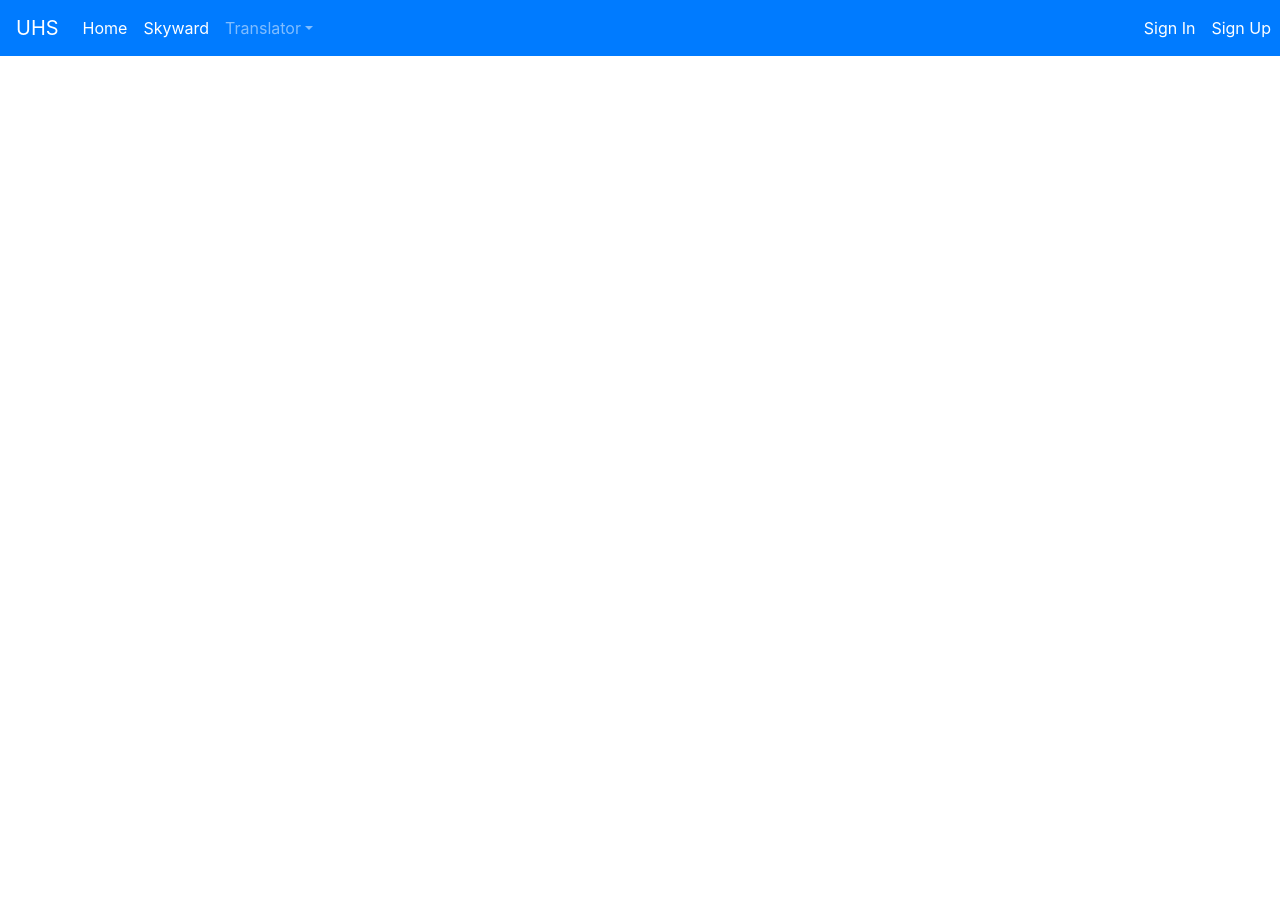
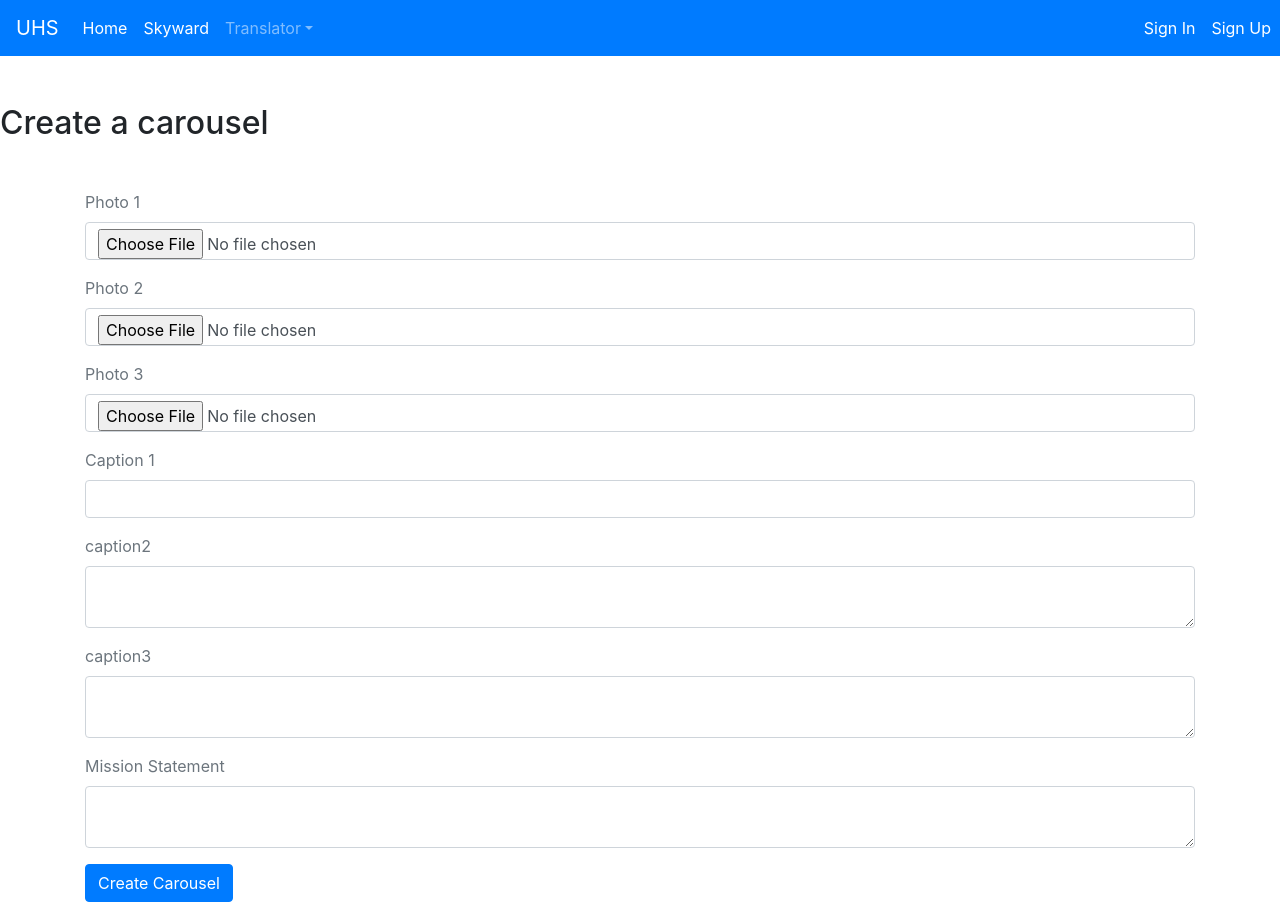
Before and after one commit to tonetone101/uhs-client, a React (Create React App) app: page /new/carousel in a window 1280 px wide. Before the commit the page ends 800 px from the top, so only its background shows below. Built offline with nearby package versions, Linux system fonts and the light colour scheme; the HTML template or start-up script is replaced by a standard one.

Commit message:
can create carousel from frontend

```diff
--- a/src/MainRouter.js
+++ b/src/MainRouter.js
@@ -5,6 +5,8 @@ import Home from './core/Home'
 import Menu from './core/Menu'
 import Signup from './user/SignUp'
 import Signin from './user/SignIn'
+
+import NewCarousel from './carousel/NewCarousel'
 
 
 const MainRouter = () => (
@@ -15,6 +17,8 @@ const MainRouter = () => (
             <Route exact path="/signup" component={Signup}></Route>
             <Route exact path="/signin" component={Signin}></Route>
 
+            <Route exact path="/new/carousel" component={NewCarousel}></Route>
+
         </Switch>
     </div>
 )
--- /dev/null
+++ b/src/carousel/NewCarousel.js
@@ -0,0 +1,200 @@
+import React, { Component } from "react";
+import { isAuthenticated } from "../auth";
+import { create } from "./apiCarousel";
+import { Redirect } from "react-router-dom";
+
+class NewCarousel extends Component {
+    constructor() {
+        super();
+        this.state = {
+            caption1: "",
+            caption2: "",
+            caption3: "",
+            missionStatement: "",
+            photo1: "",
+            photo2: "",
+            photo3: "",
+            error: "",
+            user: {},
+            fileSize: 0,
+            loading: false,
+            redirectToHome: false
+        };
+    }
+
+    componentDidMount() {
+        this.carouselData = new FormData();
+        this.setState({ user: isAuthenticated().user });
+    }
+
+    isValid = () => {
+        const { caption1, caption2, caption3, fileSize } = this.state;
+        if (fileSize > 1000000) {
+            this.setState({
+                error: "File size should be less than 100kb",
+                loading: false
+            });
+            return false;
+        }
+        return true;
+    };
+
+    handleChange = name => event => {
+        this.setState({ error: "" });
+        const value =
+            name === "photo" ? event.target.files[0] : event.target.value;
+
+        const fileSize = name === "photo" ? event.target.files[0].size : 0;
+        this.carouselData.set(name, value);
+        this.setState({ [name]: value, fileSize });
+    };
+
+    clickSubmit = event => {
+        event.preventDefault();
+        this.setState({ loading: true });
+
+        if (this.isValid()) {
+            const userId = isAuthenticated().user._id;
+            const token = isAuthenticated().token;
+
+            create(userId, token, this.carouselData).then(data => {
+                if (data.error) this.setState({ error: data.error });
+                else {
+                    this.setState({
+                        loading: false,
+                        caption1: "",
+                        caption2: "",
+                        caption3:"",
+                        missionStatement:"",
+                        redirectToHome: true
+                    });
+                }
+            });
+        }
+    };
+
+    newCarouselForm = (caption1, caption2, caption3, missionStatement) => (
+        <form className='container'>
+            <div className="form-group">
+                <label className="text-muted">Photo 1</label>
+                <input
+                    onChange={this.handleChange("photo1")}
+                    type="file"
+                    accept=".xlsx, .xls, image/*, .doc, .docx,.ppt, .pptx, .txt, .pdf"
+                    className="form-control"
+                />
+            </div>
+
+            <div className="form-group">
+                <label className="text-muted">Photo 2</label>
+                <input
+                    onChange={this.handleChange("photo2")}
+                    type="file"
+                    accept=".xlsx, .xls, image/*, .doc, .docx,.ppt, .pptx, .txt, .pdf"
+                    className="form-control"
+                />
+            </div>
+
+            <div className="form-group">
+                <label className="text-muted">Photo 3</label>
+                <input
+                    onChange={this.handleChange("photo3")}
+                    type="file"
+                    accept=".xlsx, .xls, image/*, .doc, .docx,.ppt, .pptx, .txt, .pdf"
+                    className="form-control"
+                />
+            </div>
+
+            <div className="form-group">
+                <label className="text-muted">Caption 1</label>
+                <input
+                    onChange={this.handleChange("caption1")}
+                    type="text"
+                    className="form-control"
+                    value={caption1}
+                />
+            </div>
+
+            <div className="form-group">
+                <label className="text-muted">caption2</label>
+                <textarea
+                    onChange={this.handleChange("caption2")}
+                    type="text"
+                    className="form-control"
+                    value={caption2}
+                />
+            </div>
+
+            <div className="form-group">
+                <label className="text-muted">caption3</label>
+                <textarea
+                    onChange={this.handleChange("caption3")}
+                    type="text"
+                    className="form-control"
+                    value={caption3}
+                />
+            </div>
+
+
+            <div className="form-group">
+                <label className="text-muted">Mission Statement</label>
+                <textarea
+                    onChange={this.handleChange("missionStatement")}
+                    type="text"
+                    className="form-control"
+                    value={missionStatement}
+                />
+            </div>
+
+            <button
+                onClick={this.clickSubmit}
+                className="btn btn-raised btn-primary"
+            >
+                Create Carousel
+            </button>
+        </form>
+    );
+
+    render() {
+        const {
+            caption1,
+            caption2,
+            caption3,
+            missionStatement,
+            user,
+            error,
+            loading,
+            redirectToHome
+        } = this.state;
+
+        if (redirectToHome) {
+            return <Redirect to='/' />;
+        }
+
+        return (
+            <div >
+                <h2 className="mt-5 mb-5">Create a carousel</h2>
+                <div
+                    className="alert alert-danger"
+                    style={{ display: error ? "" : "none" }}
+                >
+                    {error}
+                </div>
+
+                {loading ? (
+                    <div className="jumbotron text-center">
+                        <h2>Loading...</h2>
+                    </div>
+                ) : (
+                    ""
+                )}
+
+
+                {this.newCarouselForm(caption1, caption2, caption3, missionStatement)}
+
+            </div>
+        );
+    }
+}
+
+export default NewCarousel;
--- /dev/null
+++ b/src/carousel/apiCarousel.js
@@ -0,0 +1,16 @@
+import { isAuthenticated } from "../auth";
+
+export const create = (userId, token, carousel) => {
+    return fetch(`${process.env.REACT_APP_API_URL}/carousel/new/${userId}`, {
+        method: "POST",
+        headers: {
+            Accept: "application/json",
+            Authorization: `Bearer ${token}`
+        },
+        body: carousel
+    })
+        .then(response => {
+            return response.json();
+        })
+        .catch(err => console.log(err));
+};
--- a/src/core/Home.js
+++ b/src/core/Home.js
@@ -1,5 +1,6 @@
 import React from 'react'
 import { Carousel } from 'react-bootstrap';
+import {isAuthenticated} from '../auth';
 
 const Home = () => {
     return (
@@ -44,6 +45,7 @@ const Home = () => {
                     </Carousel.Caption>
                 </Carousel.Item>
             </Carousel>
+
             <h1 className='text-center mt-5'>Mission Statement</h1>
             <p className='container'>Lorem ipsum dolor sit amet Consectetuer adipiscing elit, Sed diam nonummy
                 Nibh euismod tincidunt ut laoreet dolore magna aliquam erat volutpat.
@@ -54,6 +56,13 @@ const Home = () => {
                 Lorem ipsum dolor sit amet Consectetuer adipiscing elit, Sed diam nonummy
                 Nibh euismod tincidunt ut laoreet dolore magna aliquam erat volutpat.
             </p>
+            {
+                isAuthenticated() && isAuthenticated().user.role === 'admin' && (
+                    <div className='text-center'>
+                        <button className='btn btn-primary'>Update</button>
+                    </div>
+                )
+            }
         </div>
     )
 }
```
Also changed, not shown: src/carousel/Carousel.js (added), src/carousel/EditCarousel.js (added).
